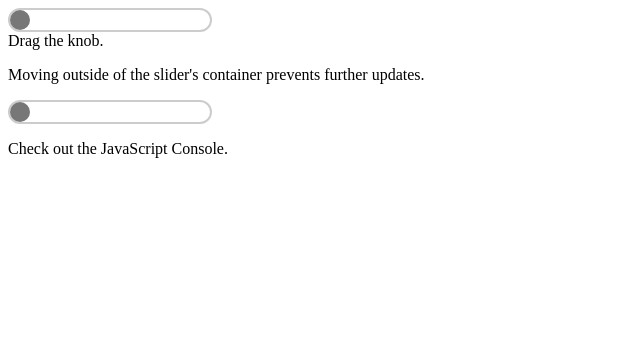
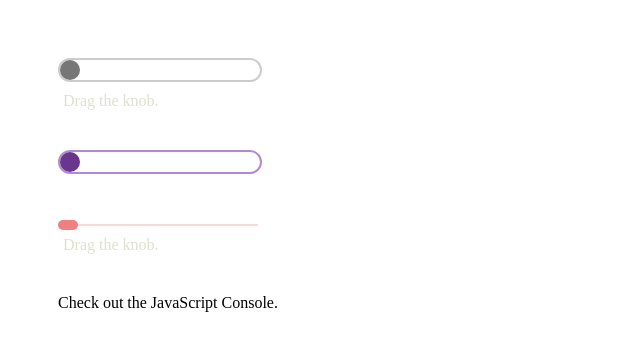
Before and after one commit to haroldcampbell/horizontal-slider, a website: page index.html in a window 1280 px wide. Shown: the whole page, without its empty margins (0-640 px from the left). Drawn offline with Linux system fonts and the light colour scheme.

Commit message:
[feat] Bump to 0.0.5. Add themes and restructured code for nodejs

```diff
--- a/h-slide.css
+++ /dev/null
@@ -1,23 +0,0 @@
-.slider-container {
-    border: solid 2px #ccc;
-    width: 200px;
-    height: 20px;
-    position: relative;
-    left: default;
-    border-radius: 12px;
-}
-
-.slider-knob {
-    width: 20px;
-    background-color: #777;
-    display: inline-block;
-    height: 100%;
-    left: 0;
-    top: 0;
-    border-radius: 10px;
-    position: relative;
-}
-
-.slider-text {
-    display: inline;
-}
--- /dev/null
+++ b/horizontal-slider.css
@@ -0,0 +1,52 @@
+.horizontal-slider-container {
+    left: default;
+    position: relative;
+
+    /* __ These attributes can be configured __*/
+    width: 200px;
+    height: 20px;
+    border-radius: 12px;
+}
+
+.horizontal-slider-knob {
+    display: inline-block;
+    height: 100%;
+    left: 0;
+    top: 0;
+    position: relative;
+
+    /* __ These attributes can be configured __*/
+    width: 20px;
+    border-radius: 10px;
+}
+
+/* -- THEMES -- */
+
+/* Default Grey theme */
+hslider .horizontal-slider-container {
+    border: solid 2px #ccc;
+}
+
+hslider .horizontal-slider-knob {
+    background-color: #777;
+}
+
+/* Purple theme */
+.purple .horizontal-slider-container {
+    border: solid 2px #b38ad2;
+}
+.purple .horizontal-slider-knob {
+    background-color: #68368d;
+}
+
+/* Thin theme */
+.thin .horizontal-slider-container {
+    border:none;
+    border-bottom: solid 2px #fad8d8;
+    height: 10px;
+    border-radius: 0px;
+}
+.thin .horizontal-slider-knob {
+    background-color: #F08080;
+    margin-top:6px;
+}
--- a/h-slide.js
+++ b/horizontal-slider.js
@@ -1,14 +1,14 @@
 /**
  * Created by: Harold Campbell
  * twitter: @haroldcampbell
- * version 0.0.4
+ * version 0.0.5
  */
 
 hslider = {
     __activeSlider: null,
 };
 
-hslider.__createSlider = function(knobElm, containerElm, labelElm) {
+hslider.__createSlider = function (knobElm, containerElm, labelElm) {
     return {
         isEnabled: false,
         isInitialize: false,
@@ -79,15 +79,15 @@ hslider.__createSlider = function(knobElm, containerElm, labelElm) {
     };
 }
 
-hslider.__hasActiveSlider = function() {
+hslider.__hasActiveSlider = function () {
     return (this.__activeSlider !== undefined && this.__activeSlider !== null);
 }
 
-hslider.__isActive = function(){
+hslider.__isActive = function () {
     return this.__activeSlider.isInitialize && hslider.__activeSlider.isEnabled
 }
 
-hslider.__initSlider = function(event, knobElm) {
+hslider.__initSlider = function (event, knobElm) {
     let containerElm = knobElm.parentNode;
     let slider = containerElm.slider;
 
@@ -99,7 +99,7 @@ hslider.__initSlider = function(event, knobElm) {
     slider.isInitialize = true;
 }
 
-hslider.__setSliderStatus = function(event, knobElm, isEnabled) {
+hslider.__setSliderStatus = function (event, knobElm, isEnabled) {
     document.onmouseup = null;
     document.onmousemove = null;
 
@@ -118,27 +118,27 @@ hslider.__setSliderStatus = function(event, knobElm, isEnabled) {
     }
 }
 
-hslider.__textToHTMLNode = function(text) {
+hslider.__textToHTMLNode = function (text) {
     let temp = document.createElement('div');
     temp.innerHTML = text;
 
     return temp.firstChild;
 }
 
-hslider.knobEnable = function(event, knobElm) {
+hslider.knobEnable = function (event, knobElm) {
     this.__setSliderStatus(event, knobElm, true)
 }
 
-hslider.knobDisable = function(event, knobElm) {
+hslider.knobDisable = function (event, knobElm) {
     this.__setSliderStatus(event, knobElm, false)
 }
 
-hslider.initializeSliders = function() {
+hslider.initializeSliders = function () {
     let sliders = document.getElementsByTagName("hslider");
 
     for (let index = 0; index < sliders.length; index++) {
         let elm = sliders[index];
-        let knobElm = this.__textToHTMLNode('<div id="knob" class="slider-knob"></div>')
+        let knobElm = this.__textToHTMLNode('<div id="knob" class="horizontal-slider-knob"></div>')
 
         knobElm.onmousedown = function (event) {
             hslider.knobEnable(event, knobElm);
@@ -149,7 +149,7 @@ hslider.initializeSliders = function() {
 
         let labelElm = null;
         let labelId = elm.getAttribute('labelid');
-        let containerElm = this.__textToHTMLNode('<div class="slider-container"></div>');
+        let containerElm = this.__textToHTMLNode('<div class="horizontal-slider-container"></div>');
 
         if (labelId != null) {
             labelElm = document.getElementById(labelId);
@@ -162,13 +162,36 @@ hslider.initializeSliders = function() {
     }
 }
 
-hslider.getSliderById = function(hsliderId) {
+hslider.getSliderById = function (hsliderId) {
     let hsliderElm = document.getElementById(hsliderId);
     if (hsliderElm == null) {
         return null;
     }
 
-    let sliderElm = hsliderElm.querySelectorAll(":scope .slider-container")[0];
+    let sliderElm = hsliderElm.querySelectorAll(":scope .horizontal-slider-container")[0];
 
     return sliderElm.slider;
 }
+
+/**
+ * Exports all attributes and methods.
+ *
+ * @method exportAll
+ * @param {Object} _ex - the exports module that we will add the attributes
+ * and methods to
+ */
+function exportAll(_ex) {
+    for (var id in hslider) {
+        try {
+            _ex[id] = hslider[id]
+        } catch (err) {
+        }
+    }
+}
+
+/* Check if we are using export modules. */
+try {
+if (exports !== undefined && exports != null) {
+    exportAll(exports)
+}
+} catch(err) {}
--- a/index.html
+++ b/index.html
@@ -3,32 +3,51 @@
 <head lang="en">
     <meta charset="UTF-8">
     <title>Horizontal Slider Demo</title>
-    <link href="h-slide.css" media="all" rel="stylesheet" />
+    <link href="horizontal-slider.css" media="all" rel="stylesheet" />
+    <style>
+        body {
+            padding: 50px;
+        }
+
+        p.space {
+            margin-bottom: 40px;
+        }
+
+        #slider-text, #slider-text2 {
+            color: #e0e0d0;
+            margin:10px 0 0 5px;
+        }
+    </style>
 </head>
 
 <body>
+    <div class="contents">
+        <hslider id="s1" labelId="slider-text"></hslider>
+        <div id="slider-text">Drag the knob.</div>
+        <p class="space"></p>
 
-    <hslider id="s1" labelId='slider-text'></hslider>
-    <div id="slider-text">Drag the knob.</div>
-    <p>
-        Moving outside of the slider's container prevents further updates.
-    </p>
+        <hslider id="s2" labelId="slider-text" class="purple"></hslider>
+        <p class="space"></p>
 
-    <hslider id="s2" labelId='slider-text'></hslider>
-    <p>
-        Check out the JavaScript Console.
-    </p>
+        <hslider id="s3" labelId="slider-text2" class="thin"></hslider>
+        <div id="slider-text2">Drag the knob.</div>
+        <p class="space"></p>
 
-    <script src="./h-slide.js" type="text/javascript"></script>
+        <p>
+            Check out the JavaScript Console.
+        </p>
+    </div>
+
+    <script src="./horizontal-slider.js" type="text/javascript"></script>
     <script>
         hslider.initializeSliders();
         let slider = hslider.getSliderById("s1"); // Get slider 1
-        slider.knob.onRangeChanged = function(s) {
+        slider.knob.onRangeChanged = function (s) {
             console.log("slider:s1", s.knob.range)
         }
 
-        slider = hslider.getSliderById("s2");   // Get slider 2
-        slider.knob.onRangeChanged = function(s) {
+        slider = hslider.getSliderById("s2"); // Get slider 2
+        slider.knob.onRangeChanged = function (s) {
             console.log("slider:s2", s.knob.range)
         }
     </script>
```
Also changed, not shown: package.json (added, +24 -0 lines), README.md.
